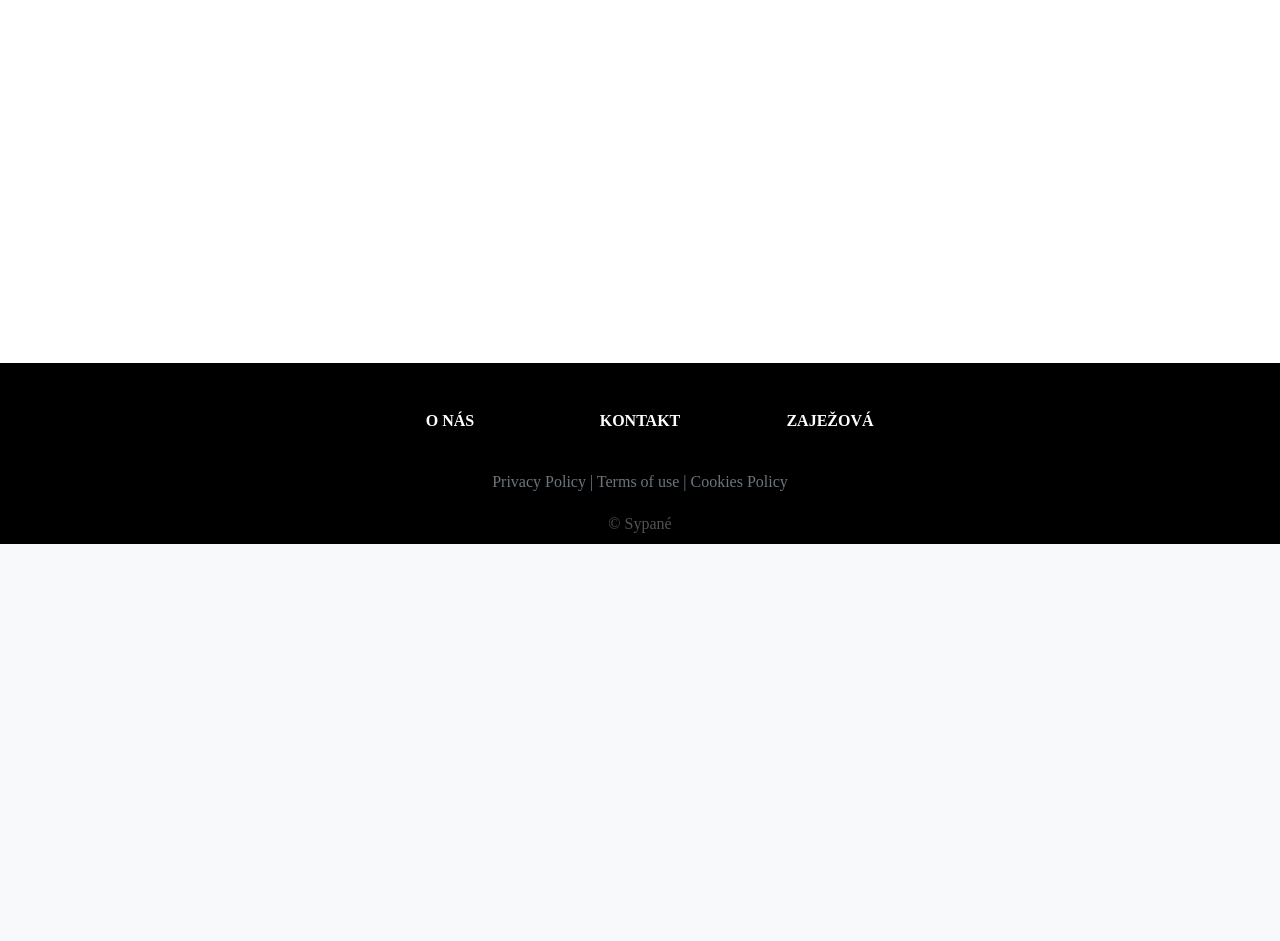
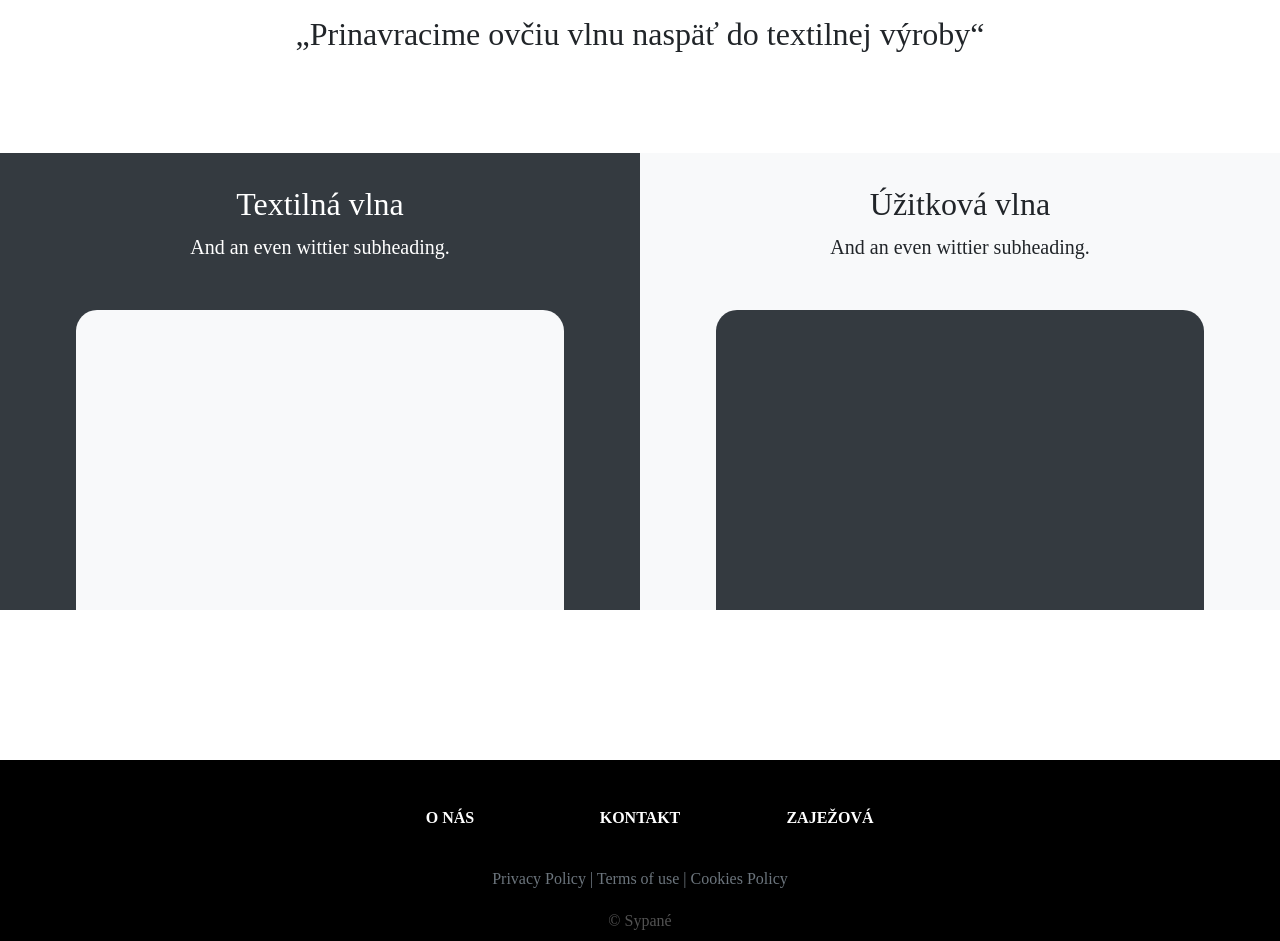
Before and after one commit to pravoslavzilka/Sypane, a Flask app: page / in a window 1280 px wide. Shown: the part 613-1554 px from the top of the page. Before the commit the page ends 1157 px from the top, so only its background shows below. Run offline with Flask 3, Linux system fonts and the light colour scheme; some libraries are stand-ins or nearby versions.

Commit message:
Main web page

```diff
--- a/templates/layout.html
+++ b/templates/layout.html
@@ -43,13 +43,13 @@
 
 		  <div class="collapse navbar-collapse" id="navbarSupportedContent">
 			<ul class="navbar-nav mr-auto">
-			  <li class="nav-item active" style="margin-left:10px">
+			  <li class="nav-item active" style="margin-left:12%">
 				<a class="nav-link" href="#">Vankúše <span class="sr-only">(current)</span></a>
 			  </li>
-			  <li class="nav-item active" style="margin-left:15px">
+			  <li class="nav-item active" style="margin-left:12%">
 				<a class="nav-link" href="#">Pelety <span class="sr-only">(current)</span></a>
 			  </li>
-			  <li class="nav-item active" style="margin-left:15px">
+			  <li class="nav-item active" style="margin-left:12%">
 				<a class="nav-link" href="#">Vízia<span class="sr-only">(current)</span></a>
 			  </li>
 
--- a/templates/main_page.html
+++ b/templates/main_page.html
@@ -3,5 +3,61 @@
 {% block title %} Sypané {% endblock title %}
 
 {% block content %}
-content
+
+
+
+
+    <div style="height:500px;box-shadow: inset 0px -150px 100px 0 #FFF;background-image: url('https://www.pliesovce.sk/portals_pictures/i_001577/i_1577767.jpg')" class="position-relative overflow-hidden p-3 p-md-5 m-md-3 text-center " >
+      <div class="col-md-5 p-lg-5 mx-auto my-5" >
+        <h1 class="display-4 font-weight-normal">Sypané</h1>
+        <p class="lead font-weight-normal"> Kus Zaježovskej zeme</p>
+        <a class="btn btn-outline-secondary" href="#">Coming soon</a>
+      </div>
+      <div class="product-device box-shadow d-none d-md-block"></div>
+      <div class="product-device product-device-2 box-shadow d-none d-md-block"></div>
+    </div>
+
+    <h2 style="margin-bottom:100px;" class="text-center">„Prinavracime ovčiu vlnu naspäť do textilnej výroby“</h2>
+
+    <div class="container-fluid">
+    <div class="row">
+      <div class="bg-dark col-6 text-center text-white overflow-hidden">
+        <div class="my-3 py-3">
+          <h2 class="display-5">Textilná vlna</h2>
+          <p class="lead">And an even wittier subheading.</p>
+        </div>
+        <div class="bg-light box-shadow mx-auto" style="width: 80%; height: 300px; border-radius: 21px 21px 0 0;"></div>
+      </div>
+      <div class="bg-light col-6 text-center overflow-hidden">
+        <div class="my-3 p-3">
+          <h2 class="display-5">Úžitková vlna</h2>
+          <p class="lead">And an even wittier subheading.</p>
+        </div>
+        <div class="bg-dark box-shadow mx-auto" style="width: 80%; height: 300px; border-radius: 21px 21px 0 0;"></div>
+      </div>
+    </div>
+    </div>
+
+
+
+
+
+    <!-- Bootstrap core JavaScript
+    ================================================== -->
+    <!-- Placed at the end of the document so the pages load faster -->
+    <script src="https://code.jquery.com/jquery-3.2.1.slim.min.js" integrity="sha384-KJ3o2DKtIkvYIK3UENzmM7KCkRr/rE9/Qpg6aAZGJwFDMVNA/GpGFF93hXpG5KkN" crossorigin="anonymous"></script>
+    <script>window.jQuery || document.write('<script src="../../assets/js/vendor/jquery-slim.min.js"><\/script>')</script>
+    <script src="../../assets/js/vendor/popper.min.js"></script>
+    <script src="../../dist/js/bootstrap.min.js"></script>
+    <script src="../../assets/js/vendor/holder.min.js"></script>
+    <script>
+      Holder.addTheme('thumb', {
+        bg: '#55595c',
+        fg: '#eceeef',
+        text: 'Thumbnail'
+      });
+    </script>
+
+
+
 {% endblock content %}
```
